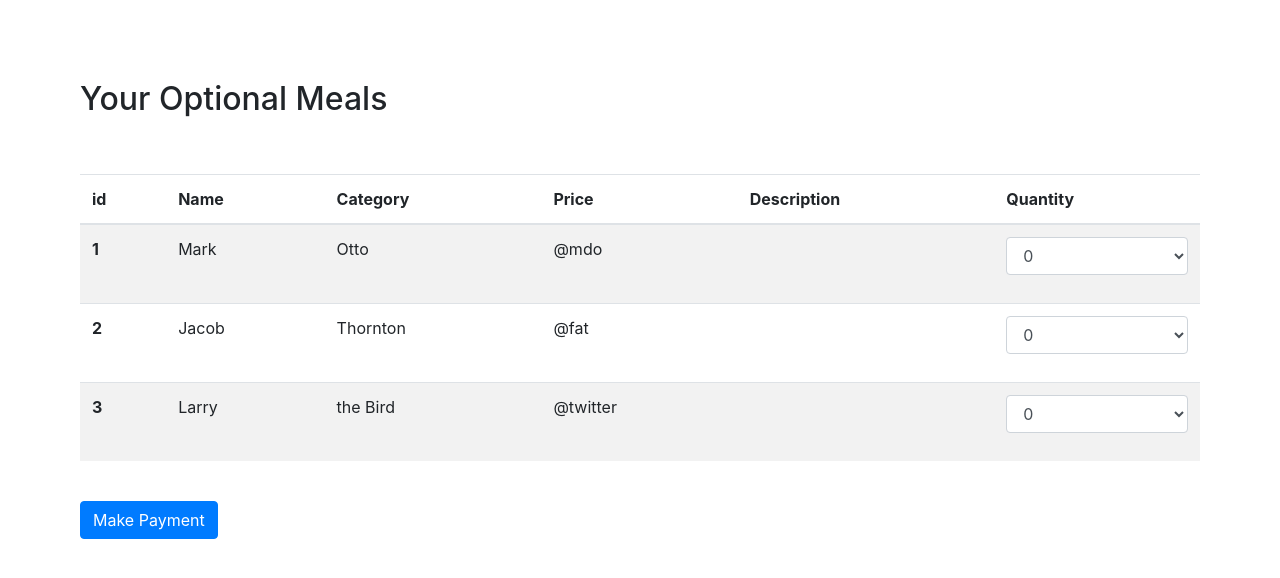
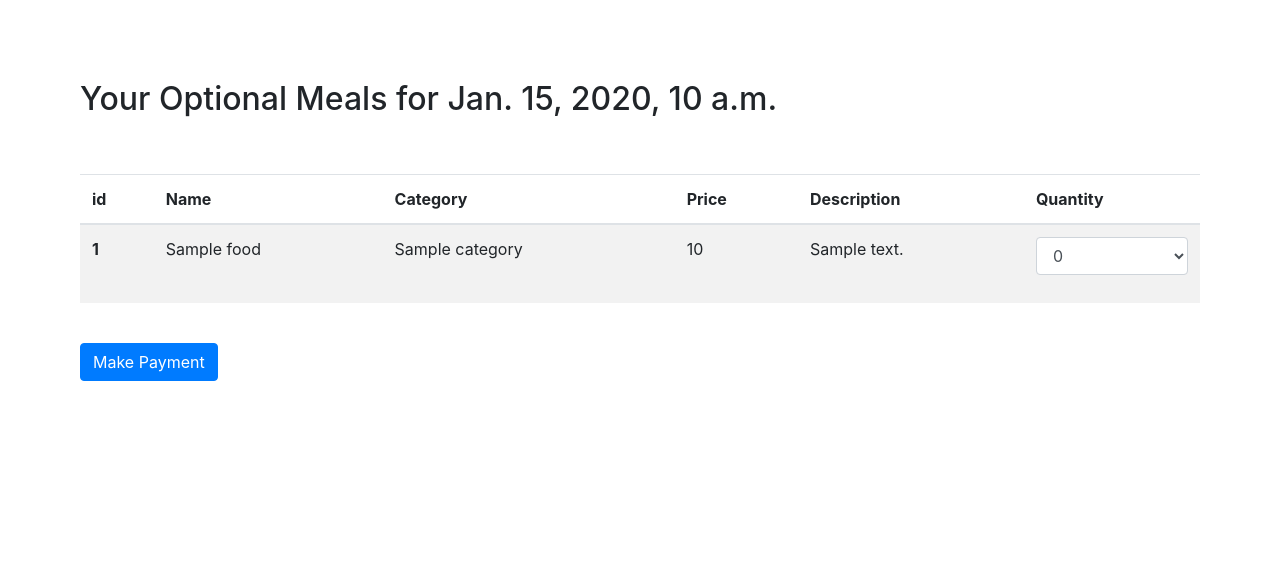
Before and after one commit to Ravin199822/CanteenManagementSyatem, a Django app: template cms/Canteen/templates/showItems.html in a window 1280 px wide. Shown: the top 578 px of the page. Run offline with Django 3.2, Linux system fonts and the light colour scheme; the template is opened without the code that fills it: most values are stand-ins (such as "Sample title", 1, 10 or a date in 2020); some libraries are stand-ins or nearby versions.

Commit message:
10.10.2020

```diff
--- a/cms/Canteen/templates/index.html
+++ b/cms/Canteen/templates/index.html
@@ -40,11 +40,6 @@
                     height: 18rem;
                     width: 20rem;
                     }
-
-
-
-
-
 
     </style>
 </head>
--- a/cms/Canteen/templates/login.html
+++ b/cms/Canteen/templates/login.html
@@ -39,7 +39,7 @@
     </div>
     <div class="form-group">
         <label for="password">Password</label>
-        <input class="form-control" id="password" name="password" type="password">
+        <input class="form-control" id="password" name="password" placeholder="Enter Password" type="password">
     </div>
     <br>
     <a class="btn btn-primary" href="/canteen/home">Log In</a>
--- a/cms/Canteen/templates/showItems.html
+++ b/cms/Canteen/templates/showItems.html
@@ -27,10 +27,17 @@
 }
 
 
+
+
+
+
+
     </style>
 </head>
-<form>
-    <h2> Your Optional Meals </h2><br><br>
+<form action="/canteen/payment" enctype="multipart/form-data" method="GET">
+    {% csrf_token %}
+    <div>
+        <h2> Your Optional Meals for {{time}} </h2><br><br>
         <table class="table table-striped">
             <thead>
             <tr>
@@ -44,15 +51,16 @@
             </tr>
             </thead>
             <tbody>
+            {% for i in food %}
             <tr>
-            <th scope="row">1</th>
-            <td>Mark</td>
-            <td>Otto</td>
-            <td>@mdo</td>
-            <td></td>
+                <th scope="row">{{i.item_id}}</th>
+                <td>{{i.name}}</td>
+                <td>{{i.category}}</td>
+                <td>{{i.price}}</td>
+                <td>{{i.desc}}</td>
                 <td>
                     <div class="form-group">
-                    <select class="form-control" id="item1">
+                        <select class="form-control" id="i.item_id" name=option_{{i.name}}>
                             <option>0</option>
                             <option>1</option>
                             <option>2</option>
@@ -63,49 +71,13 @@
                     </div>
                 </td>
             </tr>
-        <tr>
-            <th scope="row">2</th>
-            <td>Jacob</td>
-            <td>Thornton</td>
-            <td>@fat</td>
-            <td></td>
-            <td>
-                <div class="form-group">
-                    <select class="form-control" id="item2">
-                        <option>0</option>
-                        <option>1</option>
-                        <option>2</option>
-                        <option>3</option>
-                        <option>4</option>
-                        <option>5</option>
-                    </select>
-                </div>
-            </td>
-        </tr>
-        <tr>
-            <th scope="row">3</th>
-            <td>Larry</td>
-            <td>the Bird</td>
-            <td>@twitter</td>
-            <td></td>
-            <td>
-                <div class="form-group">
-                    <select class="form-control" id="item3">
-                        <option>0</option>
-                        <option>1</option>
-                        <option>2</option>
-                        <option>3</option>
-                        <option>4</option>
-                        <option>5</option>
-                    </select>
-                </div>
-            </td>
-        </tr>
+            {% endfor %}
             </tbody>
         </table>
 
         <br>
-    <a class="btn btn-primary" href="/canteen/payment">Make Payment</a>
+        <button class="btn btn-primary">Make Payment</button>
+    </div>
 </form>
 
 <!-- Optional JavaScript -->
```
Also changed, not shown: cms/Canteen/forms.py (added, +7 -0 lines), cms/Canteen/templates/home.html (+34 -14 lines), cms/Canteen/templates/payment.html (+20 -9 lines), cms/Canteen/templates/register.html (+9 -0 lines), cms/Canteen/views.py (+41 -8 lines). Lines whose indentation alone changed are shown as unchanged.
